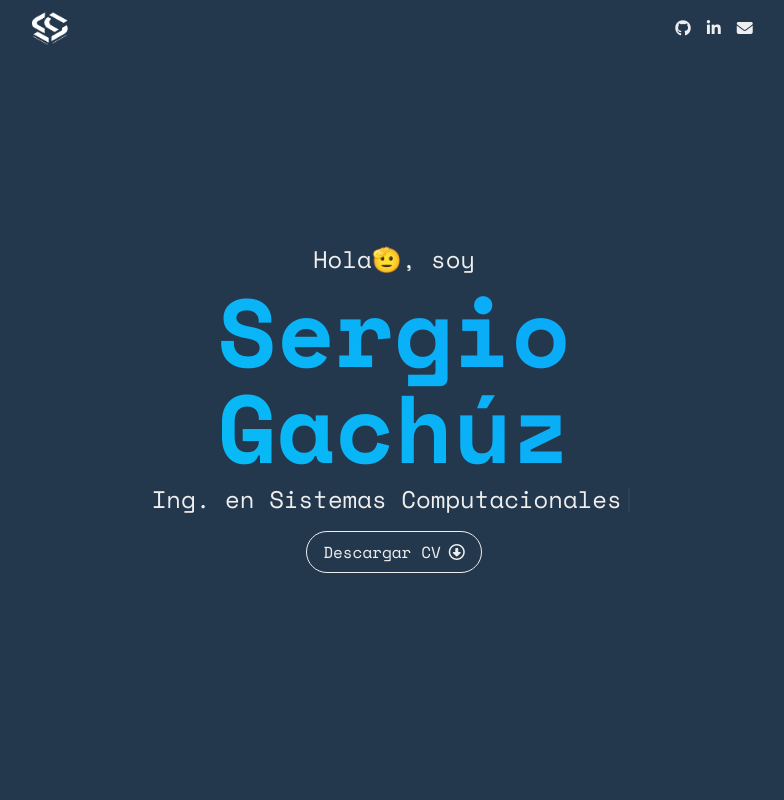
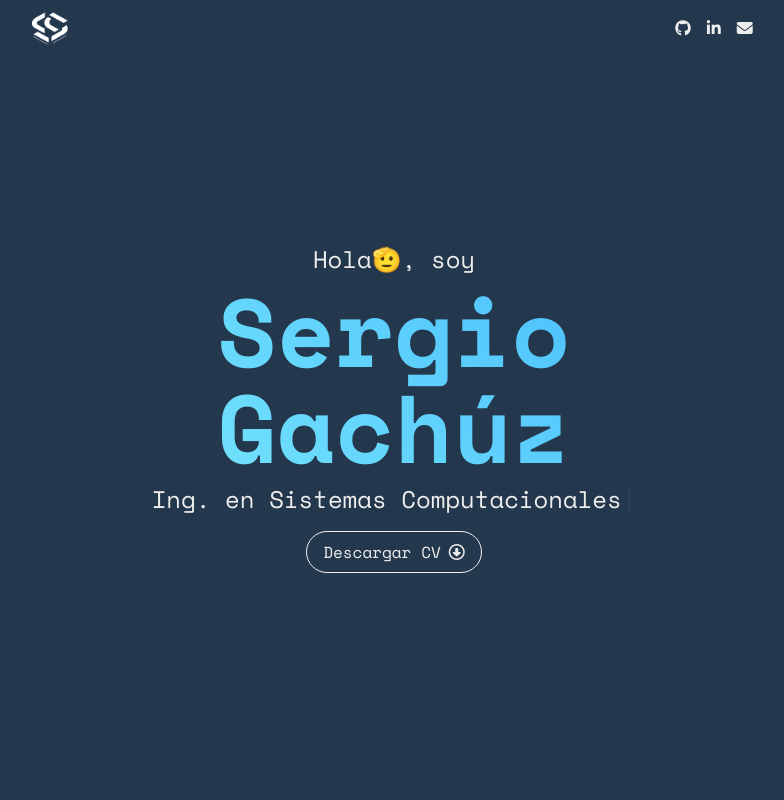
Before and after one commit to sgachuzc/Portafolio-Web, a React (Vite) app: page / in a window 1280 px wide. Shown: the top 800 px of the page, without its empty margins (246-1030 px from the left). Built offline with nearby package versions, Linux system fonts and the light colour scheme.

Commit message:
Se añadio cv para HeroSection

```diff
--- a/src/sections/HeroSection.jsx
+++ b/src/sections/HeroSection.jsx
@@ -52,7 +52,7 @@ export const HeroSection = () => {
         </h1>
         <ReactTyped strings={ textToType } typeSpeed={ 40 } backSpeed={ 30 } />
         <div className="container-download-cv" ref={elementRef}>
-          <a className='btn-download' target='_blank' href='' download tabIndex="0">
+          <a className='btn-download' target='_blank' title='Abre en otra pestaña' href='/docs/Curriculum.pdf' tabIndex="0">
             Descargar CV
             <i className="fa-regular fa-circle-down"></i>
           </a>
--- a/src/styles/sections/HeroSection.css
+++ b/src/styles/sections/HeroSection.css
@@ -18,7 +18,7 @@
   color: transparent;
   margin: 0.5rem auto;
   background-size: 400% 400%;
-  background-image: linear-gradient(45deg, var(--color-blue), rgb(0, 232, 237), var(--color-blue) );
+  background-image: linear-gradient(45deg, var(--color-blue), rgb(0, 232, 237), #8af8fb, var(--color-blue) );
   animation: animate 15s ease infinite;
   -webkit-animation: animate 15s ease infinite;
 }
```
Also changed, not shown: 1 other file (tests, documents, lock files or other folders).
